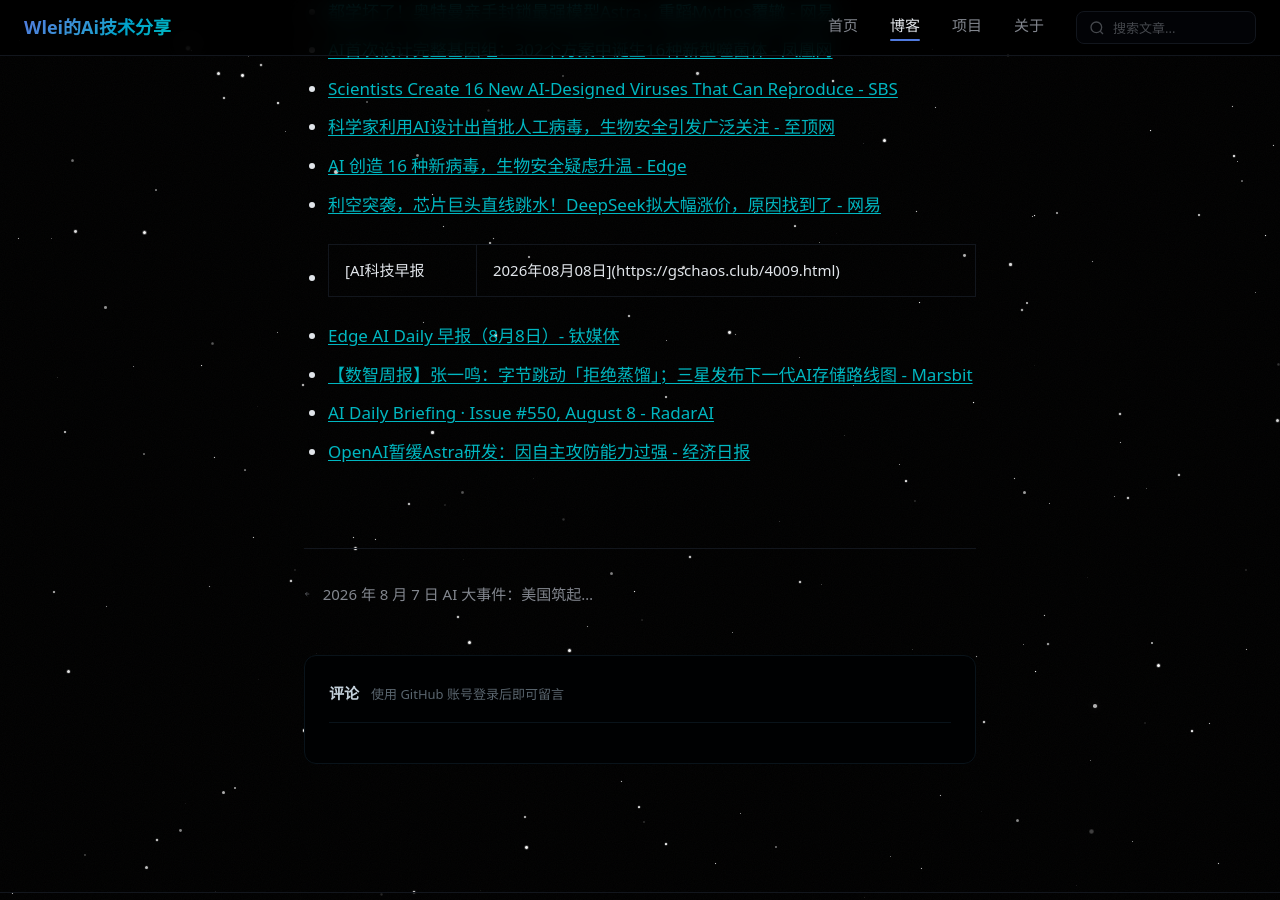
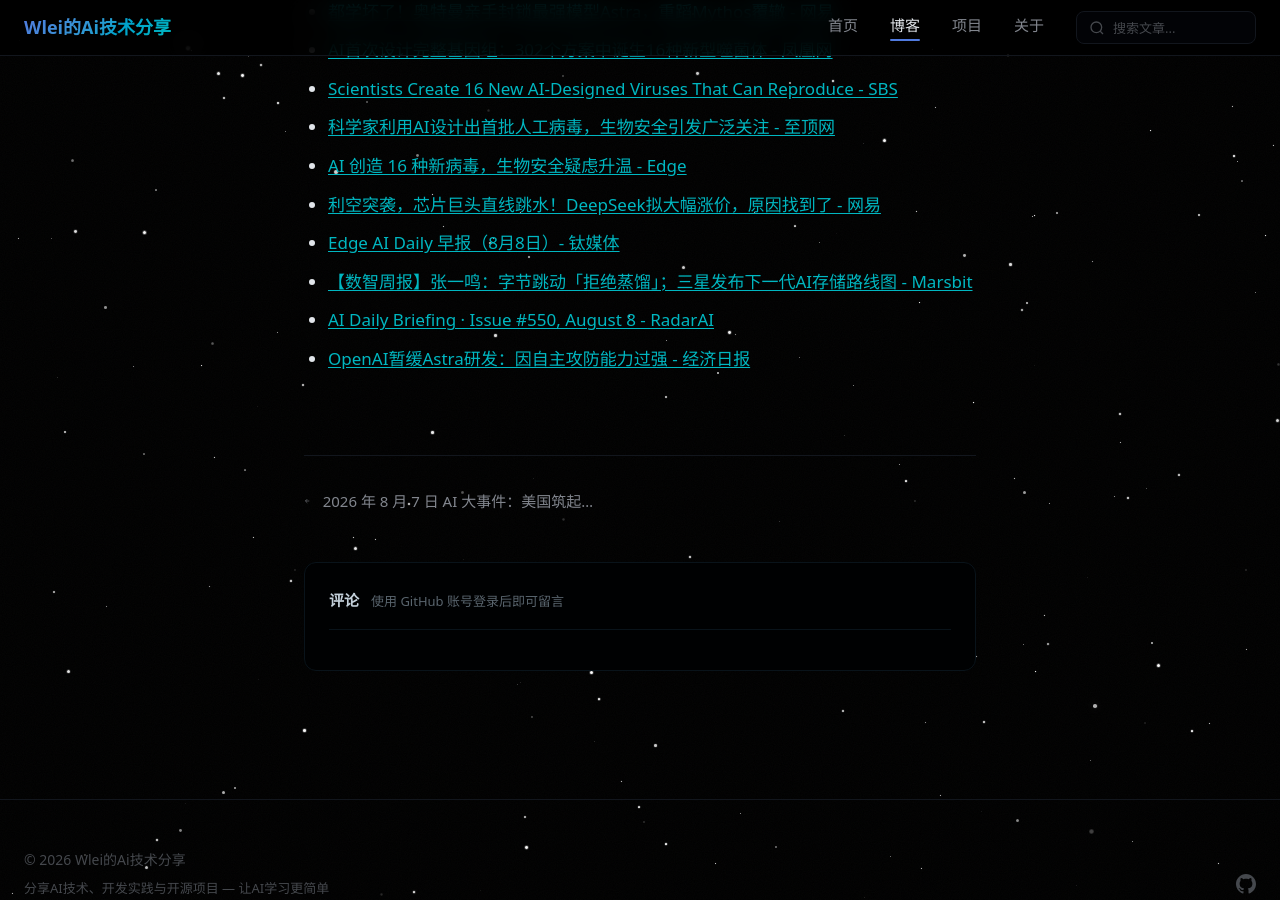
Before and after one commit to wanlei99lyx/wanlei99lyx.github.io, a Jekyll site: the page built from _posts/2026-08-08-ai-news-august-08.md, in a window 1280 px wide and 900 px high, scrolled down 7703 px. Built offline with Jekyll 4.4.1, drawn with Linux system fonts in a browser that asks for light colours; comment, search, counter and statistics services are not loaded.

Commit message:
fix: 移除 8 月 8 日博客中的无效参考链接

```diff
--- a/_posts/2026-08-08-ai-news-august-08.md
+++ b/_posts/2026-08-08-ai-news-august-08.md
@@ -125,7 +125,6 @@
 - [科学家利用AI设计出首批人工病毒，生物安全引发广泛关注 - 至顶网](https://www.zhiding.cn/ai4s-and-ai4good/2026/0807/3195657.shtml)
 - [AI 创造 16 种新病毒，生物安全疑虑升温 - Edge](https://www.edgen.tech/zh-tw/news/post/ai-creates-16-new-viruses-as-biosecurity-concerns-mount)
 - [利空突袭，芯片巨头直线跳水！DeepSeek拟大幅涨价，原因找到了 - 网易](https://www.163.com/dy/article/L3PB39AP0556DGNT.html)
-- [AI科技早报 | 2026年08月08日](https://gschaos.club/4009.html)
 - [Edge AI Daily 早报（8月8日）- 钛媒体](https://www.tmtpost.com/index.php/8095938.html)
 - [【数智周报】张一鸣：字节跳动「拒绝蒸馏」；三星发布下一代AI存储路线图 - Marsbit](https://news.marsbit.co/20260808183207630638.html)
 - [AI Daily Briefing · Issue #550, August 8 - RadarAI](https://radarai.top/en/updates/brief-20260808-0800)
```
